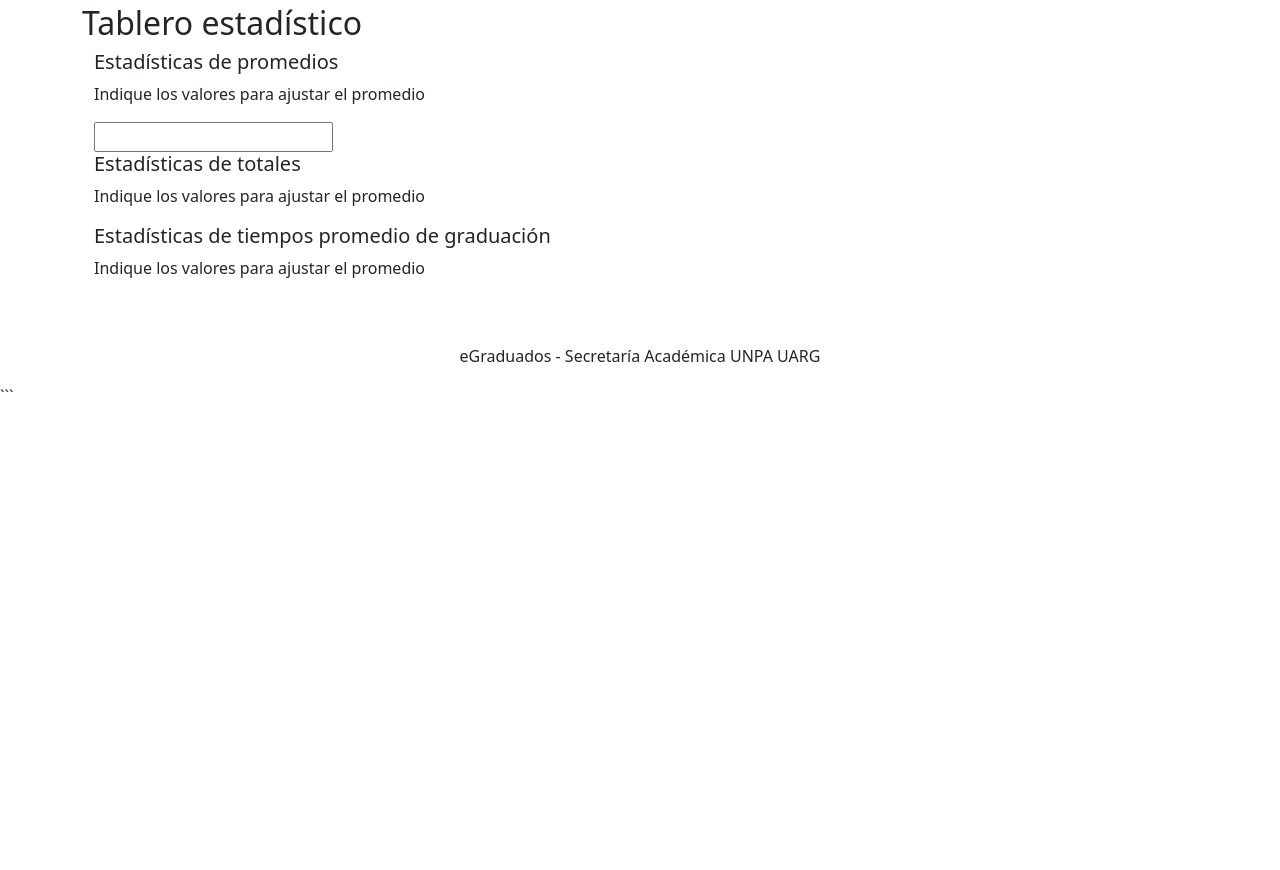
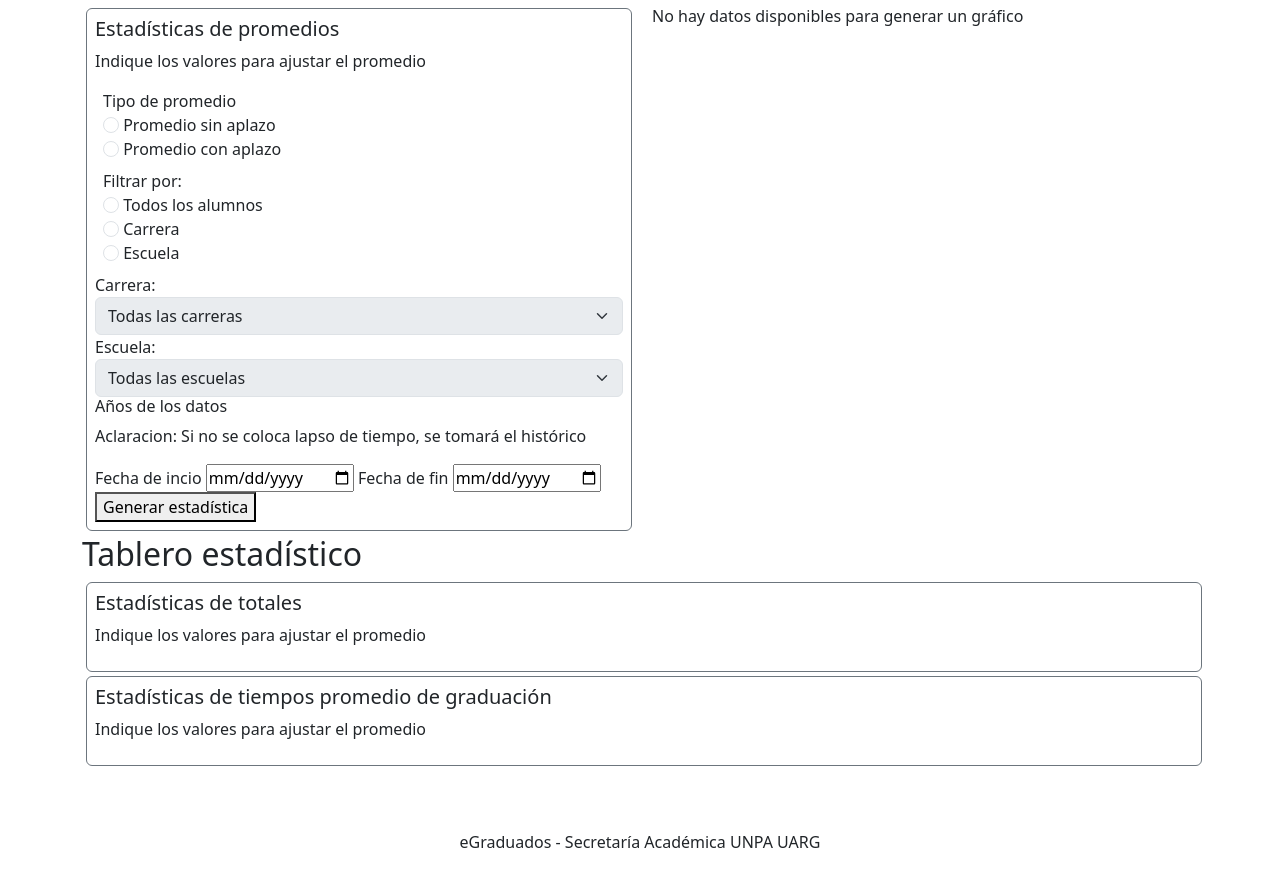
Before and after one commit to SantillanDottaLucas/eGraduados, a Django app: page /estadisticas/ in a window 1280 px wide. Shown: the part 56-926 px from the top of the page. Before the commit the page ends 448 px from the top, so only its background shows below. Run offline with Django 5.2, Linux system fonts and the light colour scheme; a map, chart or similar area stays blank.

Commit message:
feat: agregado de grafico

````diff
--- /dev/null
+++ b/B-Codigo/academico/servicios/graficador_estadistico.py
@@ -0,0 +1,6 @@
+def graficar_promedio(resultado):
+    dato= {
+        'etiquetas': ['promedio'], #Basicamente las "barras del gráfico". Para comparar Sistemas enfermeria, etc.
+        'valores': resultado['promedio']  if resultado['promedio'] is not None else 0 #Por un valor invalido
+    }
+    return dato
--- /dev/null
+++ b/B-Codigo/academico/static/js/estadisticas.js
@@ -0,0 +1,57 @@
+const filtroEscuela = document.getElementById("filtroEscuela");
+const filtroCarrera = document.getElementById("filtroCarrera");
+
+const campoEscuela = document.getElementById("campoEscuela");
+const campoCarrera = document.getElementById("campoCarrera");
+
+function actualizarFiltro(){
+    campoEscuela.disabled = !filtroEscuela.checked;
+    campoEscuela.required = filtroEscuela.checked;
+
+    campoCarrera.disabled = !filtroCarrera.checked;
+    campoCarrera.required = filtroCarrera.checked;
+}
+filtroEscuela.addEventListener("change",actualizarFiltro);
+filtroCarrera.addEventListener("change",actualizarFiltro);
+
+
+actualizarFiltro();
+
+
+const canvas=document.getElementById("graficoPromedios");
+const mensaje = document.getElementById("mensajeSinDatos");
+const jsonDatos= document.getElementById("datos-grafico");
+
+if (canvas && jsonDatos) {
+    const datos= JSON.parse(jsonDatos.textContent);
+
+    if(datos == null || datos.valores.length === 0){
+        canvas.hidden=true;
+        mensaje.hidden=false;
+    }else{
+        canvas.hidden= false;
+        mensaje.hidden=true;
+        new Chart(canvas, {
+            type: 'bar',
+            data: {
+                labels: datos.etiquetas,
+                datasets: [{
+                    label: 'Promedio de graduados',
+                    data: datos.valores
+                }]
+            },
+            options: {
+                responsive: true,
+                maintainAspectRatio:false,
+                scales: {
+                    y: {
+                        min: 0,
+                        max: 12
+                    }
+                }
+            }
+        });
+    }
+}
+
+console.log(canvas)
--- a/B-Codigo/academico/templates/academico/base.html
+++ b/B-Codigo/academico/templates/academico/base.html
@@ -10,6 +10,7 @@
 
     <title>{% block title %}eGraduados{% endblock %}</title>
 
+    {% load static %}
     <!-- Bootstrap -->
     <link
         href="https://cdn.jsdelivr.net/npm/bootstrap@5.3.8/dist/css/bootstrap.min.css"
@@ -61,8 +62,10 @@
     <script
         src="https://cdn.jsdelivr.net/npm/bootstrap@5.3.8/dist/js/bootstrap.bundle.min.js">
     </script>
+    {% block scripts %}
+
+   {% endblock %}
 
 </body>
 
 </html>
-```
--- a/B-Codigo/academico/templates/academico/estadisticas.html
+++ b/B-Codigo/academico/templates/academico/estadisticas.html
@@ -1,33 +1,134 @@
 {% extends "academico/base.html" %}
+{% load static %}
 
 {% block content %}
 
-<div class="container">
+<div class="container ">
+    <div class="row">
+        <!--LA URL ES EL NOMBRE DEL MÉTODO DE LA VIEW-->
+        <form method="get" action="{% url 'estadisticas_promedios' %}" class="col-6">
+            <section class="container p-2 border border-1 border-secondary rounded bt-2 m-1">
+                <h5>Estadísticas de promedios</h5>
+                <p>Indique los valores para ajustar el promedio</p>
+
+                <!--TIPO PROMEDIO-->
+                <div class="form-group m-2">
+                    <label>Tipo de promedio</label>
+                    <div>
+                        <input class="form-check-input" value="promedio_sin_aplazo" type="radio" name="promedio" required>
+                        <label>Promedio sin aplazo</label>
+                    </div>
+
+                    <div>
+                        <input class="form-check-input" value="promedio_con_aplazo" type="radio" name="promedio" required>
+                        <label>Promedio con aplazo</label>
+                    </div>
+                </div>
+
+                <!--TIPO DE FILTRO (TODOS, ESCUELA O CARRERA)-->
+                <div class="form-group m-2">
+                    <label>Filtrar por:</label>
+                    <div>
+                        <input id="filtroTodos" value="todos" class="form-check-input" type="radio" name="filtro" required>
+                        <label>Todos los alumnos</label>
+                    </div>
+
+                    <div>
+                        <input id="filtroCarrera" value="carrera" class="form-check-input" type="radio" name="filtro">
+                        <label>Carrera</label>
+                    </div>
+
+                    <div>
+                        <input id="filtroEscuela" value="escuela" class="form-check-input" type="radio" name="filtro">
+                        <label>Escuela</label>
+                    </div>
+                </div>
+
+                <!--CARRERA-->
+                <div> <!--Analizar si es mejor NONE o disable-->
+                    <label>Carrera:</label>
+                    <select class="form-select" name="carrera" id="campoCarrera" disabled>
+                        <option value="">Todas las carreras</option>
+                        {% for carrera in carreras %}
+                        <option value="{{carrera.id}}">
+                            {{carrera.nombre}}
+                        </option>
+                        {% endfor %}
+                    </select>
+                </div>
+
+
+                <!--ESCUELA-->
+
+                <div>
+                    <label>Escuela:</label>
+                    <select class="form-select" name="escuela" id="campoEscuela" disabled>
+                        <option value="">Todas las escuelas</option>
+                        {% for carrera in carreras %}
+                        <option value="{{carrera.escuela}}">
+                            {{carrera.escuela}}
+                        </option>
+                        {% endfor %}
+                    </select>
+                </div>
+
+                <!--LAPSO DE TIEMPO-->
+
+                <div>
+                    <h6>Años de los datos</h6>
+                    <p>Aclaracion: Si no se coloca lapso de tiempo, se tomará el histórico</p>
+
+                    <label>Fecha de incio</label>
+                    <input type="date" value="fechaInicio">
+
+                    <label>Fecha de fin</label>
+                    <input type="date" value="fechaFin">
+                </div>
+
+
+                <button type="submit">
+                    Generar estadística
+                </button>
+
+
+            </section>
+        </form>
+        <!--Grafico aca-->
+
+        <div class="col-6" id="contenedorGrafico">
+            <p id="mensajeSinDatos">No hay datos disponibles para generar un gráfico</p>
+            <canvas  id="graficoPromedios"></canvas>
+            {{ datos_grafico|json_script:"datos-grafico" }}
+        </div>
+    </div>
     <h2>Tablero estadístico</h2>
 
-        <form method="get">
-            <section class="container bg-border bt-2">
-                <h5>Estadísticas de promedios</h5>
-                <p>Indique los valores para ajustar el promedio</p>
-                <input type="number">
 
-            </section>
-
-            <section class="container">
+    <div>
+        <form>
+            <section class="container p-2 border border-1 border-secondary rounded bt-2 m-1">
                 <h5>Estadísticas de totales</h5>
                 <p>Indique los valores para ajustar el promedio</p>
 
             </section>
+        </form>
+    </div>
 
-            <section class="container">
+
+        <form>
+            <section class="container p-2 border border-1 border-secondary rounded bt-2 m-1">
                 <h5>Estadísticas de tiempos promedio de graduación</h5>
                 <p>Indique los valores para ajustar el promedio</p>
 
             </section>
-
         </form>
 
-</div>
 
 
+</div>
 {% endblock %}
+
+{% block scripts %}
+<script src="https://cdn.jsdelivr.net/npm/chart.js"></script>
+<script src="{% static 'js/estadisticas.js' %}"></script>
+{% endblock %}
--- a/B-Codigo/academico/urls.py
+++ b/B-Codigo/academico/urls.py
@@ -5,5 +5,6 @@ from . import views
 urlpatterns=[
     path("",views.index, name="index"),
     path("generacion-titulos/", views.generacion_titulos, name="generacion_titulos"),
-    path("estadisticas/", views.estadisticas, name="estadisticas")
+    path("estadisticas/", views.estadisticas, name="estadisticas"),
+    path("estdisticas/", views.estadisticas_promedios, name="estadisticas_promedios")
 ]
--- a/B-Codigo/academico/views.py
+++ b/B-Codigo/academico/views.py
@@ -1,9 +1,13 @@
 from django.shortcuts import render
+from .servicios.consulta_estadisticas import consultar_promedios #Punto inicial para buscar dentro de la misma carpeta
+from .servicios.graficador_estadistico import graficar_promedio
 
 # Create your views here.
+#Redirigir al index
 def index(request):
     return render(request,"academico/index.html")
 
+#Generar un analítico si el método es POST. Si es un GET, reenvia al html generacion_titulos
 def generacion_titulos(request):
 
     if request.method == 'POST': #SI EL REQUEST ES UN POST, GENERA EL ANALÍTICO
@@ -21,5 +25,21 @@ def generacion_titulos(request):
         request,
         'academico/generacion_titulos.html'
     )
+
+#Redirige a estadísticas
 def estadisticas(request):
     return render(request,"academico/estadisticas.html")
+
+def estadisticas_promedios(request):
+    tipo_promedio = request.GET.get("promedio")
+    filtro = request.GET.get("filtro")
+    carrera = request.GET.get("carrera")
+    escuela = request.GET.get("escuela")
+    fechaInicio = request.GET.get("fechaInicio")
+    fechaFin= request.GET.get("fechaFin")
+
+    dato =consultar_promedios(tipo_promedio, filtro, carrera, escuela, fechaInicio, fechaFin)
+
+    datos_grafico= graficar_promedio(dato)
+
+    return render(request, 'academico/estadisticas.html',{'datos_grafico':datos_grafico})
````
Also changed, not shown: B-Codigo/academico/servicios/consulta_estadisticas.py (added, +33 -0 lines), B-Codigo/academico/templates/academico/generacion_titulos.html (+11 -24 lines), B-Codigo/academico/static/css/estadisticas.css (added).
